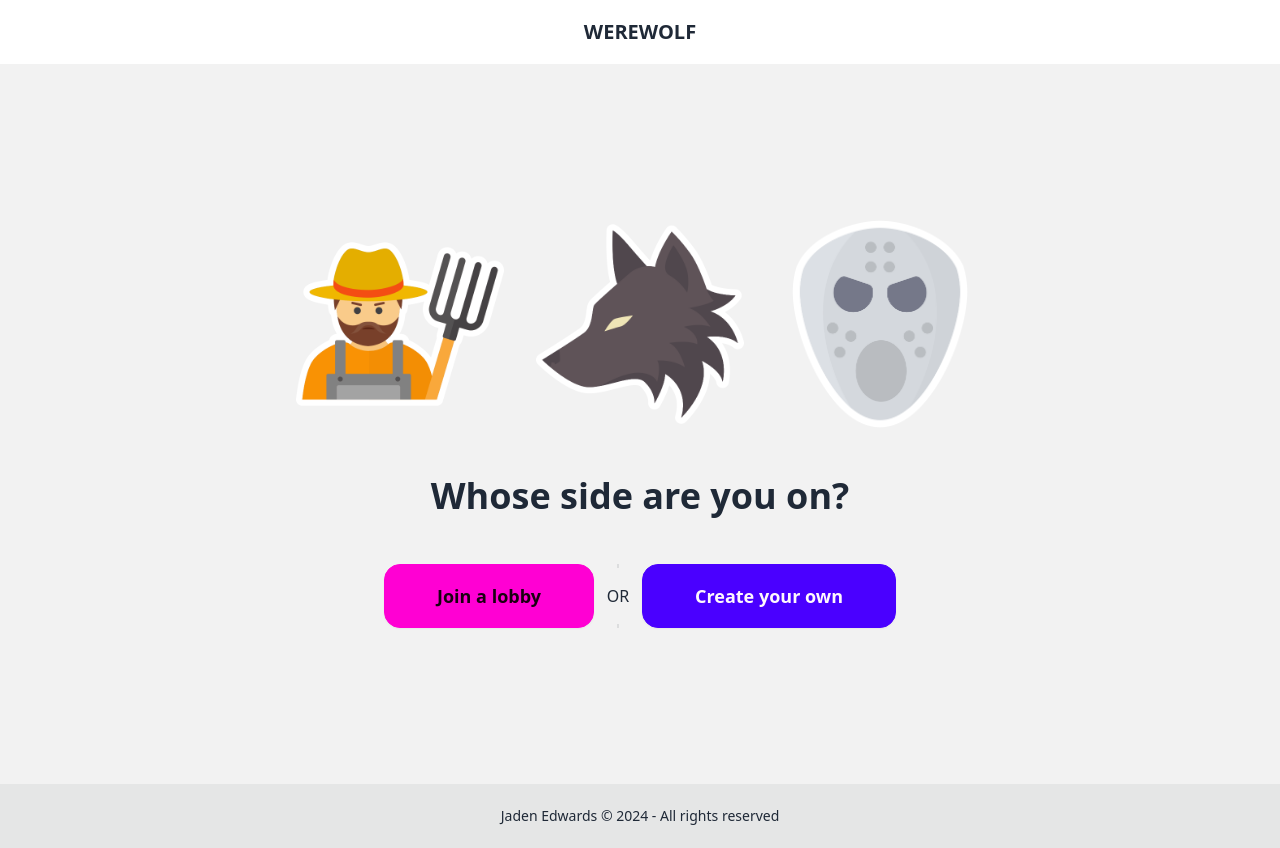
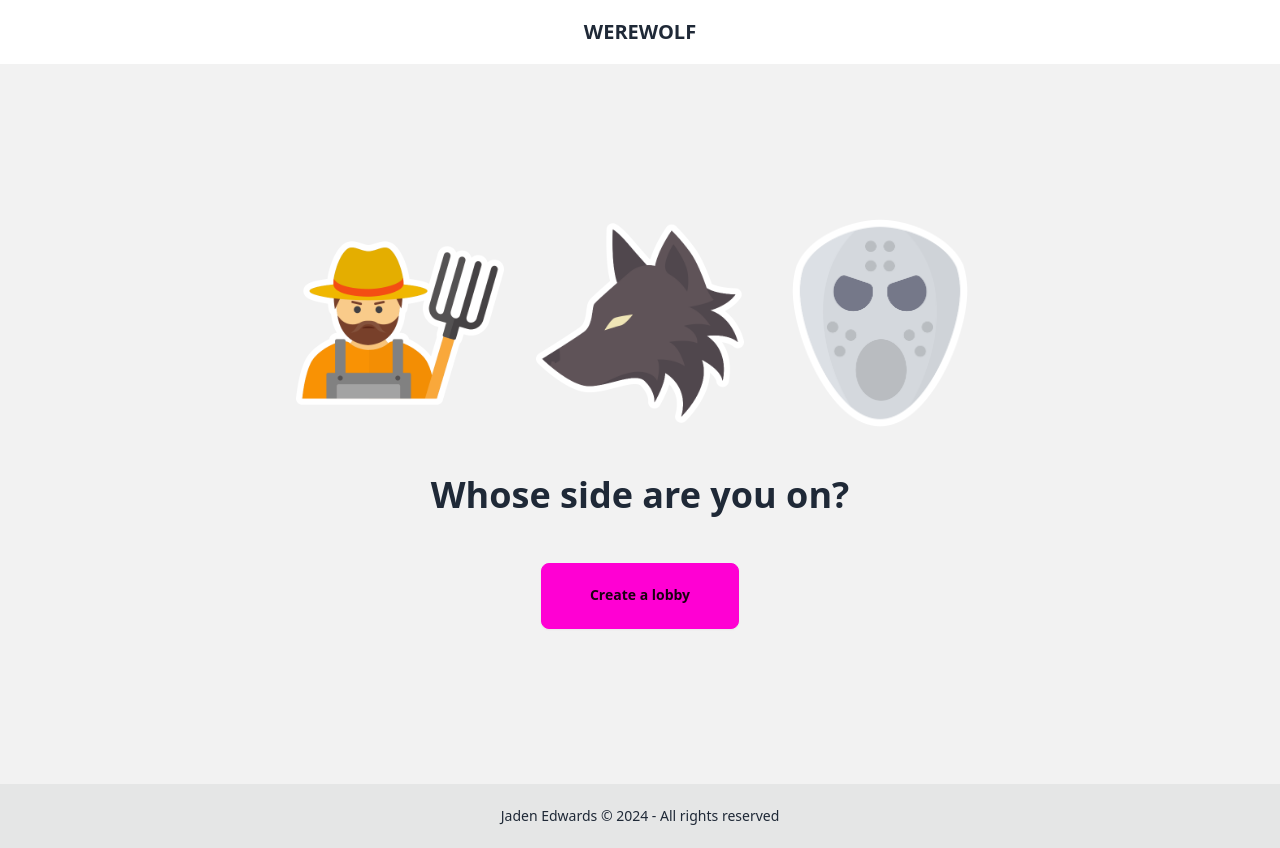
Before and after one commit to jadenet/werewolf-boardgame, a React (Vite) app in the folder frontend/: page / in a window 1280 px wide. Built offline with nearby package versions, Linux system fonts and the light colour scheme.

Commit message:
Improve create a lobby button UI

```diff
--- a/frontend/src/components/Hero.tsx
+++ b/frontend/src/components/Hero.tsx
@@ -32,21 +32,12 @@ export default function Hero() {
             })}
           </div>
           <h1 className="text-4xl font-bold py-12">Whose side are you on?</h1>
-          <div className="flex flex-col max-w-lg mx-auto lg:flex-row">
-            <Link
-              className="btn font-semibold text-lg btn-primary grid flex-grow h-16 rounded-box"
-              href="/lobbies"
-            >
-              Join a lobby
-            </Link>
-            <div className="divider lg:divider-horizontal">OR</div>
-            <Link
-              className="btn font-semibold text-lg btn-secondary grid flex-grow h-16 rounded-box"
-              href="/createlobby"
-            >
-              Create your own
-            </Link>
-          </div>
+          <Link
+            className="btn btn-primary px-12 pt-6 pb-10"
+            href="/createlobby"
+          >
+            Create a lobby
+          </Link>
         </div>
       </div>
     </div>
```
